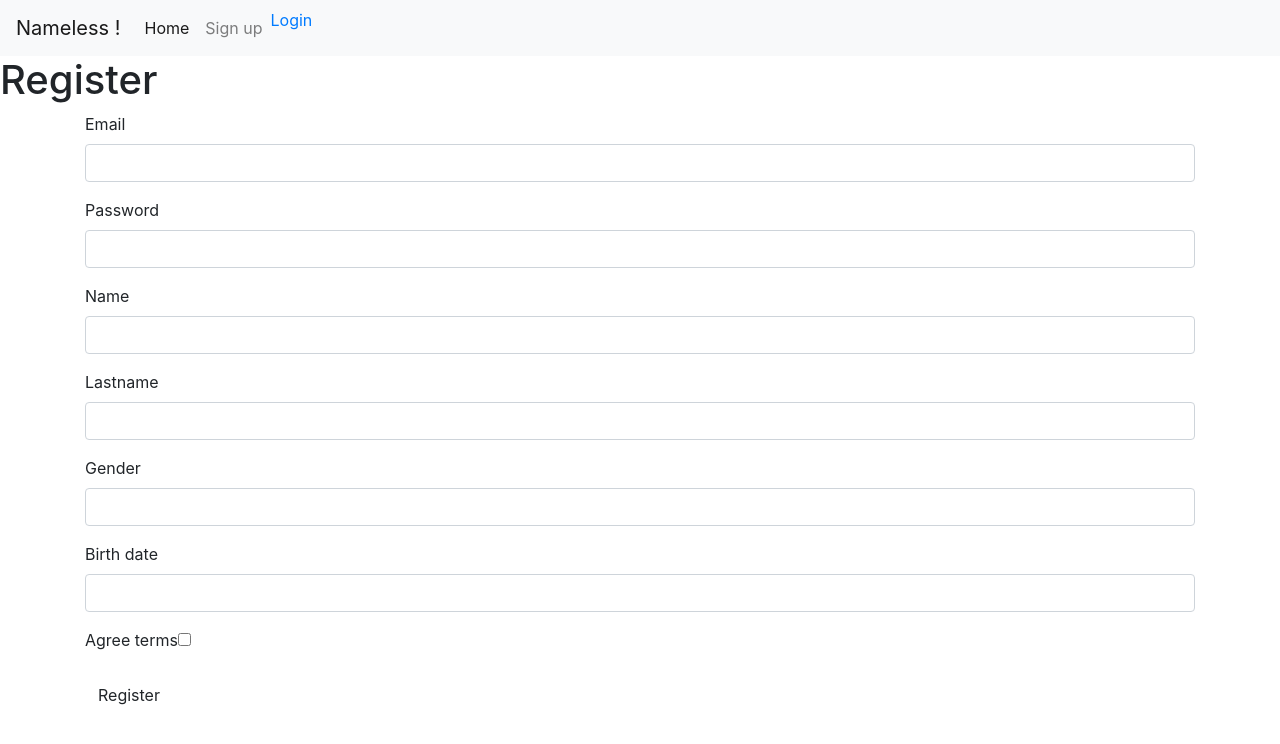
After one commit to mohakhlf/Immortality-production, a Symfony app: template templates/registration/register.html.twig in a window 1280 px wide. The commit adds this page. Shown: the top 744 px of the page. Run offline with Twig, Linux system fonts and the light colour scheme; the template is opened without the code that fills it, so the values that code supplies are empty; form fields are guessed from the names that the template uses; some libraries are stand-ins or nearby versions.

Commit message:
ajout de la page inscription + ajout des liens dynamiques de la navbar

```diff
--- a/templates/layout/navbar.html.twig
+++ b/templates/layout/navbar.html.twig
@@ -1,21 +1,24 @@
 <nav class="navbar navbar-expand-lg navbar-light bg-light">
-    <a class="navbar-brand" href="#">Navbar</a>
+    <a class="navbar-brand" href="#">Nameless !</a>
     <button class="navbar-toggler" type="button" data-toggle="collapse" data-target="#navbarNav" aria-controls="navbarNav" aria-expanded="false" aria-label="Toggle navigation">
         <span class="navbar-toggler-icon"></span>
     </button>
     <div class="collapse navbar-collapse" id="navbarNav">
         <ul class="navbar-nav">
             <li class="nav-item active">
-                <a class="nav-link" href="#">Home <span class="sr-only">(current)</span></a>
+                <a class="nav-link" href="{{ path('home_index') }}">Home<span class="sr-only">(current)</span></a>
             </li>
             <li class="nav-item">
-                <a class="nav-link" href="#">Features</a>
+                {% if is_granted('IS_AUTHENTICATED_FULLY') == false %}
+                    <a class="nav-link" href="{{ path('app_register') }}">Sign up</a>
+                {% endif %}
             </li>
-            <li class="nav-item">
-                <a class="nav-link" href="#">Pricing</a>
-            </li>
-            <li class="nav-item">
-                <a class="nav-link disabled" href="#" tabindex="-1" aria-disabled="true">Disabled</a>
+            <li>
+                {% if app.user %}
+                    <a href="{{ path('app_logout') }}">Logout</a>
+                {% else %}
+                    <a href="{{ path('app_login') }}">Login</a>
+                {% endif %}
             </li>
         </ul>
     </div>
--- /dev/null
+++ b/templates/registration/register.html.twig
@@ -0,0 +1,35 @@
+{% extends 'base.html.twig' %}
+
+{% block title %}Register{% endblock %}
+
+{% block body %}
+    {% for flashError in app.flashes('verify_email_error') %}
+        <div class="alert alert-danger" role="alert">{{ flashError }}</div>
+    {% endfor %}
+
+    <h1>Register</h1>
+
+<div class="container">
+    <div class="row">
+        <div class="col align-self-center">
+    {{ form_start(registrationForm) }}
+        {{ form_row(registrationForm.email) }}
+        {{ form_row(registrationForm.plainPassword, {
+            label: 'Password'
+        }) }}
+        {{ form_row(registrationForm.name) }}
+        {{ form_row(registrationForm.lastname) }}
+        {{ form_row(registrationForm.gender) }}
+        {{ form_row(registrationForm.birth_date) }}
+        {{ form_row(registrationForm.agreeTerms) }}
+
+        <button type="submit" class="btn">Register</button>
+    {{ form_end(registrationForm) }}
+        </div>
+    </div>
+</div>
+
+
+
+
+{% endblock %}
```
Also changed, not shown: src/Controller/RegistrationController.php (added, +47 -0 lines), src/Entity/User.php (+7 -5 lines), src/Form/RegistrationFormType.php (added, +66 -0 lines).
